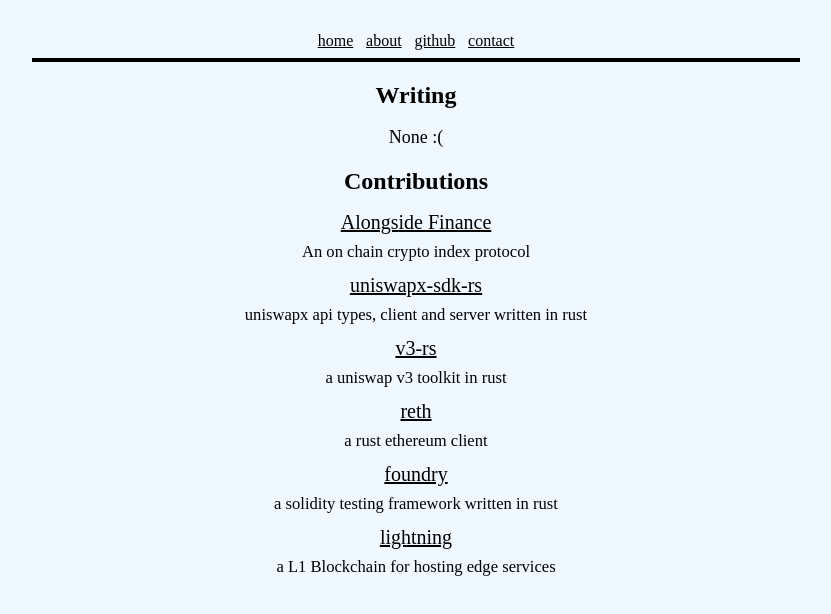
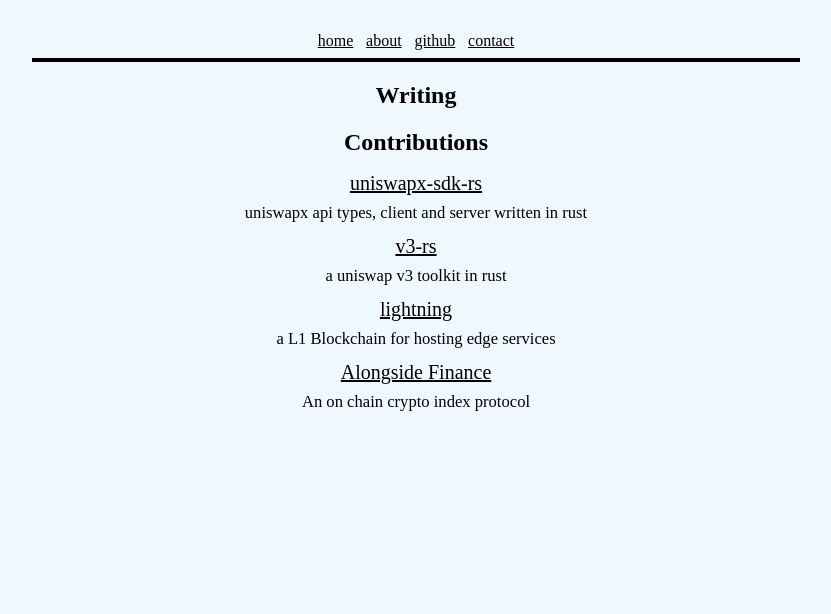
Before and after one commit to nhtyy/push0dev, a Next.js app: page / in a window 1280 px wide. Shown: the top 614 px of the page, without its empty margins (224-1055 px from the left). Built offline with nearby package versions, Linux system fonts and the light colour scheme.

Commit message:
rm contribs

```diff
--- a/src/pages/index.tsx
+++ b/src/pages/index.tsx
@@ -6,16 +6,11 @@
   return (
     <div>
       <h2 className="homepage-section-header">Writing</h2>
-      <p>None :(</p>
+      <p></p>
       <PostList registry={registry} />
       <h2 className="homepage-section-header">Contributions</h2>
       <LinkList
         links={[
-          {
-            title: "Alongside Finance",
-            description: "An on chain crypto index protocol",
-            url: "https://alongside.xyz",
-          },
           {
             title: "uniswapx-sdk-rs",
             description: "uniswapx api types, client and server written in rust",
@@ -26,21 +21,26 @@
             description: "a uniswap v3 toolkit in rust",
             url: "https://github.com/nhtyy/v3-rs",
           },
-          {
-            title: "reth",
-            description: "a rust ethereum client",
-            url: "https://github.com/paradigmxyz/reth/commits?author=nhtyy",
-          },
-          {
-            title: "foundry",
-            description: "a solidity testing framework written in rust",
-            url: "https://github.com/foundry-rs/foundry/commits?author=nhtyy",
-          },
+          // {
+          //   title: "reth",
+          //   description: "a rust ethereum client",
+          //   url: "https://github.com/paradigmxyz/reth/commits?author=nhtyy",
+          // },
+          // {
+          //   title: "foundry",
+          //   description: "a solidity testing framework written in rust",
+          //   url: "https://github.com/foundry-rs/foundry/commits?author=nhtyy",
+          // },
           {
             title: "lightning",
             description: "a L1 Blockchain for hosting edge services",
             url: "https://github.com/fleek-network/lightning/commits?author=nhtyy",
-          }
+          },
+          {
+            title: "Alongside Finance",
+            description: "An on chain crypto index protocol",
+            url: "https://alongside.xyz",
+          },
         ]}
       />
     </div>
```
